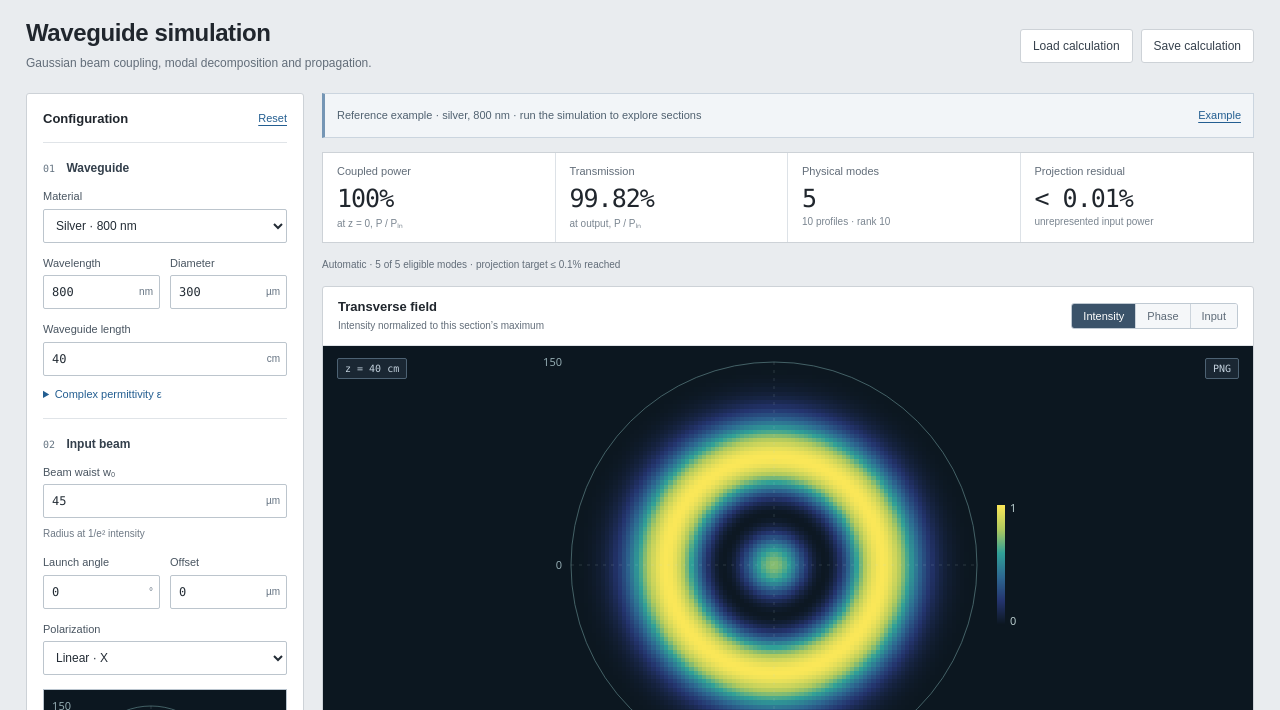
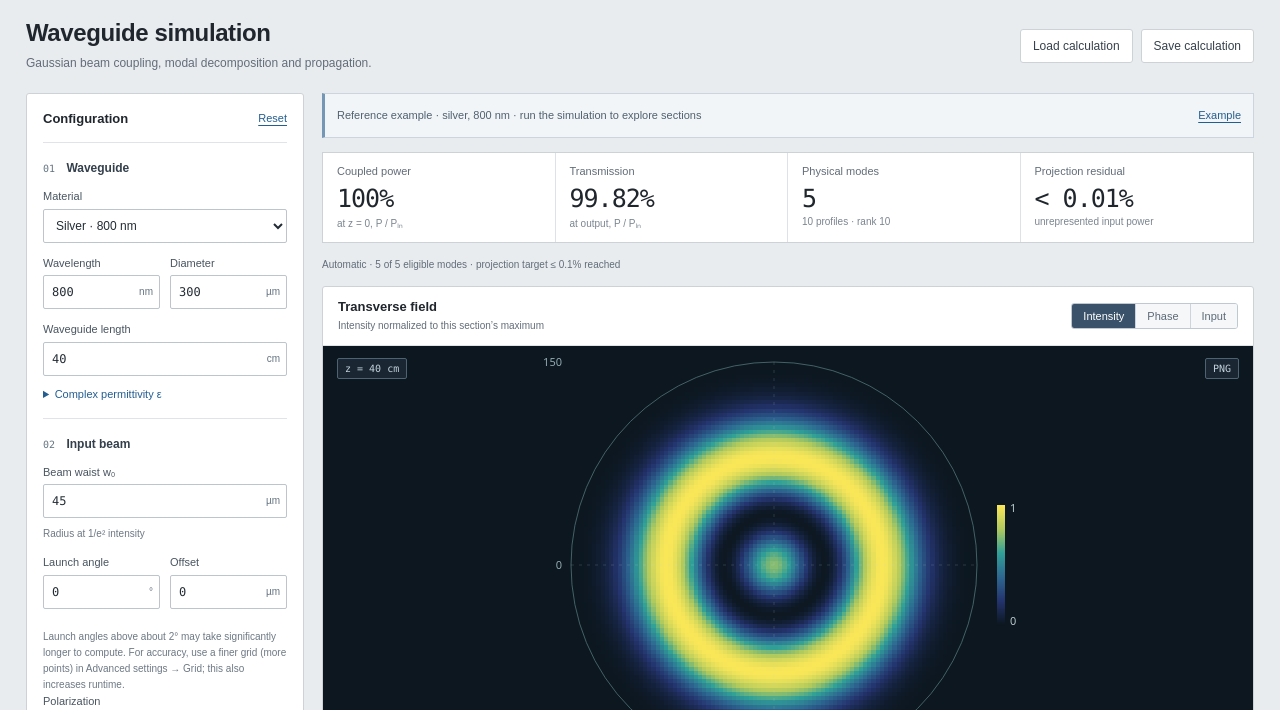
Before and after one commit to lbvf12321lbvf/waveguide-lab, a website with bundled scripts: page index.html in a window 1280 px wide. Shown: the part 67-777 px from the top of the page. Built offline with nearby package versions, Linux system fonts and the light colour scheme.

Commit message:
Explain launch angle runtime and grid refinement below the input

```diff
--- a/index.html
+++ b/index.html
@@ -34,7 +34,8 @@
           </fieldset>
           <fieldset class="control-group"><legend><span class="step">02</span> Input beam</legend>
             <label>Beam waist w₀<div class="input-unit"><input name="waist_um" type="number" min="1" max="1000" step="any" required><span>µm</span></div><span class="help">Radius at 1/e² intensity</span></label>
-            <div class="fields-two"><label>Launch angle<div class="input-unit"><input name="theta_deg" type="number" min="0" max="30" step="any" required><span>°</span></div></label><label>Offset<div class="input-unit"><input name="offset_um" type="number" min="0" max="500" step="any" required><span>µm</span></div></label></div>
+            <div class="fields-two"><label>Launch angle<div class="input-unit"><input name="theta_deg" type="number" min="0" max="30" step="any" aria-describedby="launch-angle-help" required><span>°</span></div></label><label>Offset<div class="input-unit"><input name="offset_um" type="number" min="0" max="500" step="any" required><span>µm</span></div></label></div>
+            <p id="launch-angle-help" class="help">Launch angles above about 2° may take significantly longer to compute. For accuracy, use a finer grid (more points) in Advanced settings → Grid; this also increases runtime.</p>
             <label>Polarization<select name="polarization"><option value="x">Linear · X</option><option value="y">Linear · Y</option><option value="circular">Circular</option></select></label>
           <div class="beam-preview"><canvas id="beam-canvas" role="img" aria-label="Input beam preview. Drag to move its centre; arrow keys move by one micrometre." tabindex="0"></canvas></div><div class="beam-label"><span>Drag beam centre</span><output id="beam-position"></output></div></fieldset>
           <details class="advanced"><summary><span>Advanced settings</span><small>Resolution, modes, directions</small></summary><div class="fields-two"><label>Grid<select name="samples"><option value="64">64 × 64</option><option value="96">96 × 96</option><option value="128">128 × 128</option><option value="192">192 × 192</option><option value="256">256 × 256</option></select></label><label>Mode selection<select name="mode_selection"><option value="auto">Automatic</option><option value="manual">Manual</option></select></label></div><label id="manual-mode-limit" hidden>Maximum modes<input name="max_modes" type="number" min="1" max="6000" step="1" value="32" required disabled></label><p id="mode-selection-help" class="help"></p><label>Families<select name="families"><option value="all">HE, EH, TE, TM</option><option value="he">HE only</option></select></label><div class="fields-two"><label>Tilt azimuth<div class="input-unit"><input name="azimuth_deg" type="number" min="-180" max="180" step="any" required><span>°</span></div></label><label>Offset azimuth<div class="input-unit"><input name="offset_azimuth_deg" type="number" min="-180" max="180" step="any" required><span>°</span></div></label></div><p class="help">Check convergence by increasing grid resolution and mode count. Browser memory limits apply.</p></details>
```
